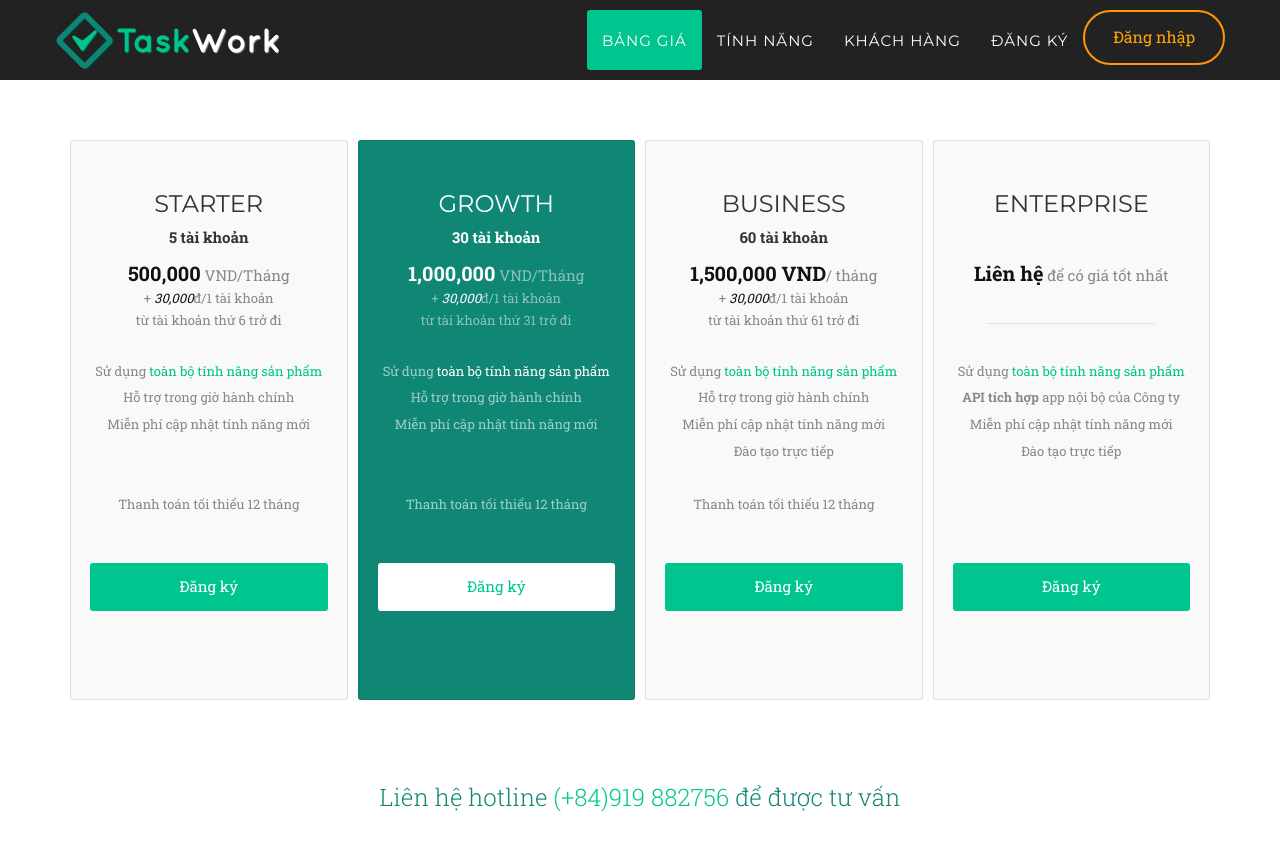
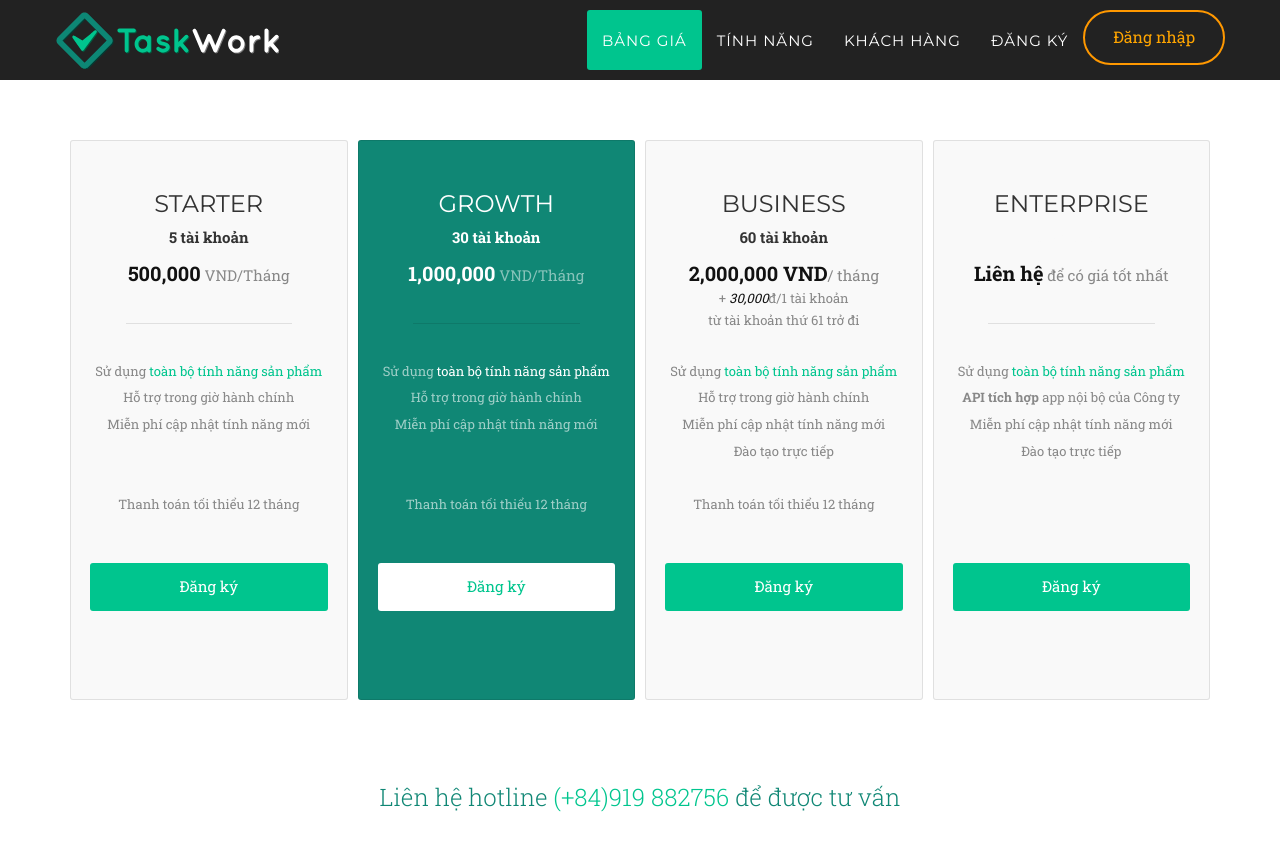
Before and after one commit to shanks-tipici/taskwork.vn, a Jekyll site: the page built from index.html, in a window 1280 px wide and 900 px high, scrolled down 723 px. Shown: the top 851 px of the window. Built offline with Jekyll 4.4.1, drawn with Linux system fonts in a browser that asks for light colours; some web fonts are replaced.

Commit message:
fix favicon and price

```diff
--- a/_config.yml
+++ b/_config.yml
@@ -42,4 +42,3 @@ address:
 # Build settings
 markdown: kramdown
 permalink: pretty
-theme: jekyll-theme-cayman
--- a/_includes/head.html
+++ b/_includes/head.html
@@ -20,7 +20,7 @@
     <link href='https://fonts.googleapis.com/css?family=Droid+Serif:400,700,400italic,700italic' rel='stylesheet' type='text/css'>
     <link href='https://fonts.googleapis.com/css?family=Roboto+Slab:400,100,300,700' rel='stylesheet' type='text/css'>
 
-    <link rel="shortcut icon" href="/img/logos/favicon.ico">
+    <link rel="shortcut icon" href="img/logos/favicon.ico">
     <!-- HTML5 Shim and Respond.js IE8 support of HTML5 elements and media queries -->
     <!-- WARNING: Respond.js doesn't work if you view the page via file:// -->
     <!--[if lt IE 9]>
--- a/_includes/services.html
+++ b/_includes/services.html
@@ -14,9 +14,9 @@
                 <div class="package">
                     <h2>Starter</h2>
                     <b>5 tài khoản</b>
-                    <div class="price">
+                    <div class="price -sep">
                         <b>500,000</b> VND/Tháng
-                        <p class="small">+ <em>30,000</em>đ/1 tài khoản<br>từ tài khoản thứ 6 trở đi</p>
+                        <!-- <p class="small">+ <em>30,000</em>đ/1 tài khoản<br>từ tài khoản thứ 6 trở đi</p> -->
                     </div>
                     <div class="package__info">
                         <div class="info">Sử dụng <a href="#features" class="page-scroll">toàn bộ tính năng sản phẩm</a>
@@ -36,9 +36,9 @@
                 <div class="package middle popular ">
                     <h2>Growth</h2>
                     <b>30 tài khoản</b>
-                    <div class="price">
+                    <div class="price -sep">
                         <b>1,000,000</b> VND/Tháng
-                        <p class="small">+ <em>30,000</em>đ/1 tài khoản<br>từ tài khoản thứ 31 trở đi</p>
+                        <!-- <p class="small">+ <em>30,000</em>đ/1 tài khoản<br>từ tài khoản thứ 31 trở đi</p> -->
                     </div>
                     <div class="package__info">
                         <div class="info">Sử dụng <a href="#features" class="page-scroll">toàn bộ tính năng sản phẩm</a>
@@ -60,7 +60,7 @@
                     <h2>Business</h2>
                     <b>60 tài khoản</b>
                     <div class="price">
-                        <b>1,500,000 VND</b>/ tháng
+                        <b>2,000,000 VND</b>/ tháng
                         <p class="small">+ <em>30,000</em>đ/1 tài khoản<br>từ tài khoản thứ 61 trở đi</p>
                     </div>
                     <div class="package__info">
```
